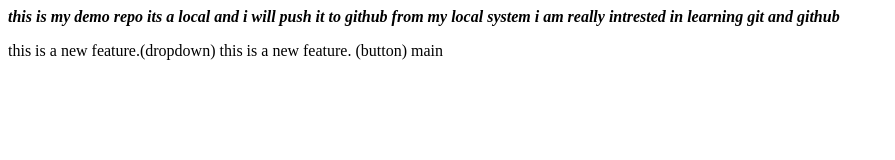
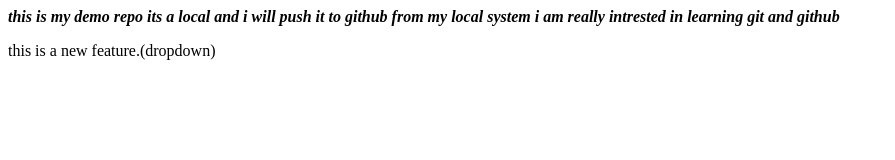
Before and after one commit to Aashishson/localRepo, a plain HTML site: page index.html in a window 1280 px wide. Shown: the whole page, without its empty margins (0-895 px from the left). Drawn offline with Linux system fonts and the light colour scheme.

Commit message:
delete button

```diff
--- a/index.html
+++ b/index.html
@@ -9,6 +9,6 @@
 <p>
     this is a new feature.(dropdown)
 
-    this is a new feature. (button)
- main
+
+
 </p>
```
